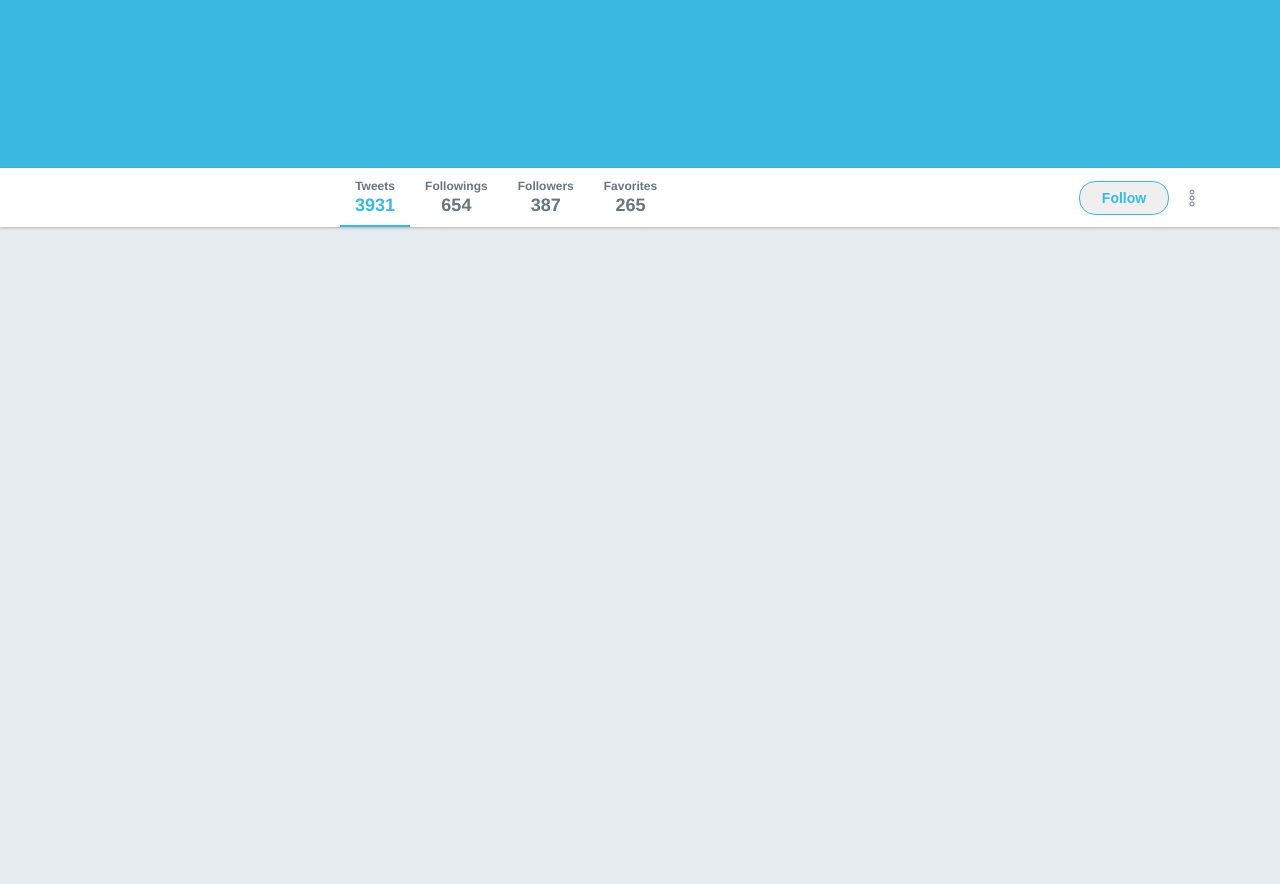
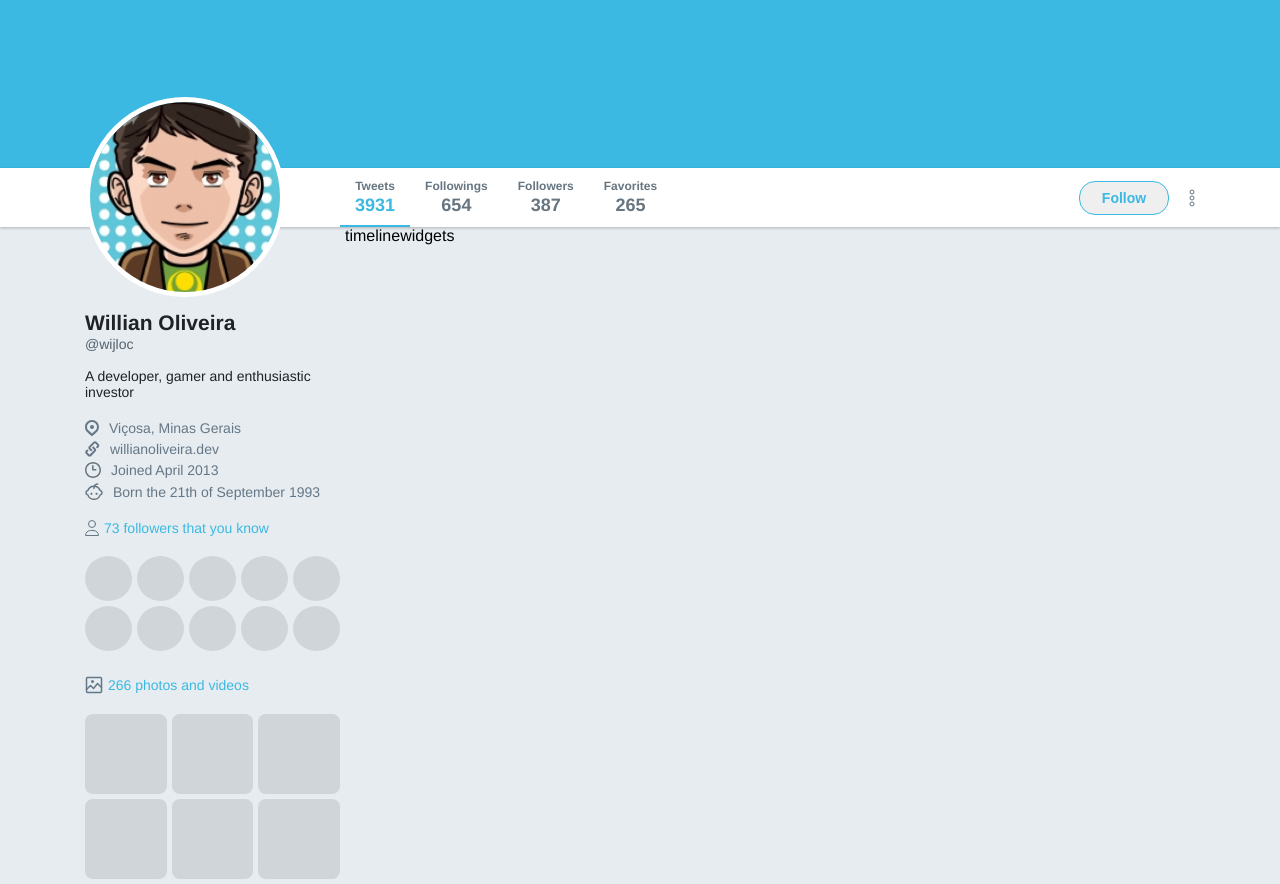
Before and after one commit to wijloc/twitter, a plain HTML site: page index.html in a window 1280 px wide. Shown: the part 258-1142 px from the top of the page. Before the commit the page ends 800 px from the top, so only its background shows below. Drawn offline with Linux system fonts and the light colour scheme.

Commit message:
feat: adding left aside profile

```diff
--- a/index.html
+++ b/index.html
@@ -44,6 +44,69 @@
       </div>
     </div>
   </div>
+
+  <div class="wrapper-content content">
+    <aside class="profile">
+      <img class="avatar" src="/images/avatar.png" alt="Willian Oliveira">
+      <h1>Willian Oliveira</h1>
+      <span>@wijloc</span>
+      <p>A developer, gamer and enthusiastic investor</p>
+
+      <ul class="list">
+        <li>
+          <img src="/images/place.svg" alt="Place">
+          Viçosa, Minas Gerais
+        </li>
+        <li>
+          <img src="/images/url.svg" alt="URL">
+          willianoliveira.dev
+        </li>
+        <li>
+          <img src="/images/joined.svg" alt="Joined">
+          Joined April 2013
+        </li>
+        <li>
+          <img src="/images/born.svg" alt="Born">
+          Born the 21th of September 1993
+        </li>
+      </ul>
+
+      <div class="widget followers">
+        <strong><img src="/images/followers.svg" alt="Followers"> 73 followers that you know</strong>
+
+        <ul>
+          <li></li>
+          <li></li>
+          <li></li>
+          <li></li>
+          <li></li>
+          <li></li>
+          <li></li>
+          <li></li>
+          <li></li>
+          <li></li>
+        </ul>
+      </div>
+
+      <div class="widget images">
+        <strong><img src="/images/images.svg" alt="Followers"> 266 photos and videos</strong>
+        <ul>
+          <li></li>
+          <li></li>
+          <li></li>
+          <li></li>
+          <li></li>
+          <li></li>
+        </ul>
+      </div>
+    </aside>
+    <section class="timeline">
+      timeline
+    </section>
+    <aside class="widgets">
+      widgets
+    </aside>
+  </div>
 </body>
 
 </html>
--- a/styles.css
+++ b/styles.css
@@ -185,3 +185,110 @@ div.bar .content .actions button{
 
     margin-right: 20px;
 }
+
+div.wrapper-content{
+  display: flex;
+}
+
+div.wrapper-content aside.profile{
+  width:260px;
+}
+
+div.wrapper-content aside.profile img.avatar{
+  width:200px;
+  height: 200px;
+  border-radius: 50%;
+  border: 5px solid #fff;
+
+  margin-top: -130px;
+}
+
+div.wrapper-content aside.profile h1{
+  font-size: 21px;
+  color: #1f2226;
+  margin-top: 10px;
+}
+
+div.wrapper-content aside.profile span{
+  font-size: 14px;
+  color: #53626c;
+}
+
+div.wrapper-content aside.profile p{
+  font-size: 14px;
+  color: #1f2226;
+  margin-top: 15px;
+}
+
+div.wrapper-content aside.profile ul{
+  margin-top: 20px;
+  list-style:none;
+}
+
+div.wrapper-content aside.profile ul.list li{
+  font-size: 14px;
+  color: #657786;
+
+  display: flex;
+  align-items: center;
+  margin-top: 5px;
+}
+
+div.wrapper-content aside.profile ul.list li:first-child{
+  margin-top: 0;
+}
+
+div.wrapper-content aside.profile ul li img {
+  margin-right: 10px;
+}
+
+div.wrapper-content aside.profile .widget{
+  margin-top: 20px;
+}
+
+div.wrapper-content aside.profile .widget strong{
+  font-weight: normal;
+  color: #3bb9e3;
+  font-size: 14px;
+
+  display: flex;
+  align-items: center;
+}
+
+div.wrapper-content aside.profile .widget strong img{
+  margin-right: 5px;
+}
+
+div.wrapper-content aside.profile .followers ul{
+  list-style: none;
+  display: flex;
+  flex-wrap: wrap;
+  align-content: flex-start;
+  align-items: flex-start;
+}
+
+div.wrapper-content aside.profile .followers ul li{
+  width: 45px;
+  height: 45px;
+  background: #D0D5D9;
+  border-radius: 50%;
+  flex:1 0 auto;
+  margin: 0 5px 5px 0;
+}
+
+div.wrapper-content aside.profile .images ul{
+  list-style: none;
+  display: flex;
+  flex-wrap: wrap;
+  align-content: flex-start;
+  align-items: flex-start;
+}
+
+div.wrapper-content aside.profile .images ul li{
+  width: 80px;
+  height: 80px;
+  background: #D0D5D9;
+  border-radius: 8px;
+  flex: 1 0 auto;
+  margin: 0 5px 5px 0;
+}
```
